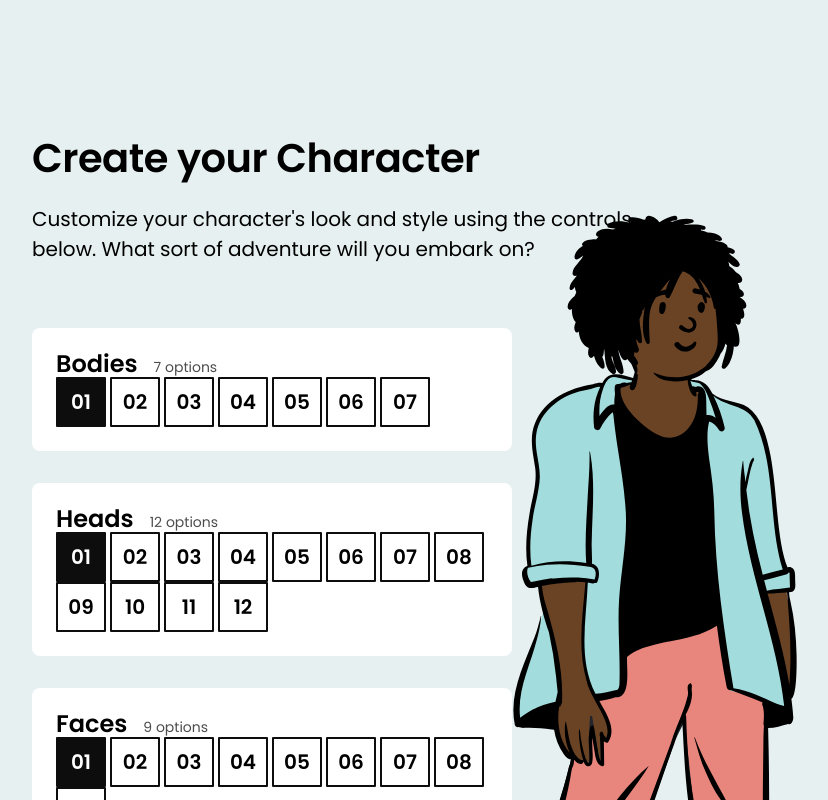
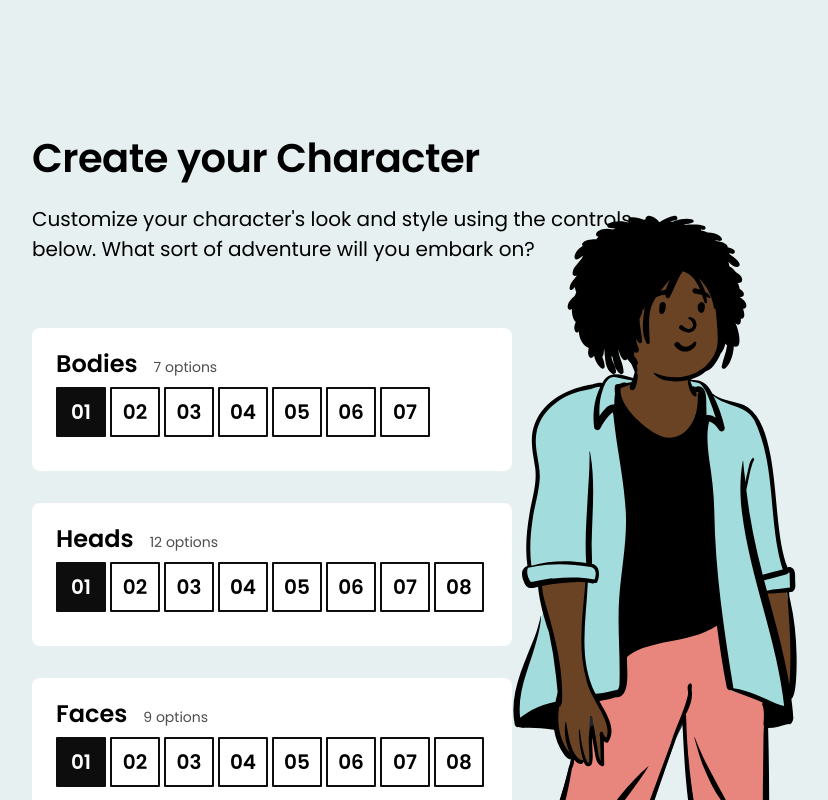
Before and after one commit to akapetano/character-creator, a React (Create React App) app: page / in a window 1280 px wide. Shown: the top 800 px of the page, without its empty margins (128-956 px from the left). Built offline with nearby package versions, Linux system fonts and the light colour scheme.

Commit message:
add overflow to the ControlPanes and finish exercise num 3

```diff
--- a/src/components/ButtonRow/ButtonRow.module.css
+++ b/src/components/ButtonRow/ButtonRow.module.css
@@ -1,2 +1,7 @@
 .buttonRow {
+  overflow-x: scroll;
+  white-space: nowrap;
+  padding-top: 10px;
+  padding-bottom: 30px;
+  margin-bottom: -20px;
 }
--- a/src/components/CharacterEditor/CharacterEditor.module.css
+++ b/src/components/CharacterEditor/CharacterEditor.module.css
@@ -26,13 +26,40 @@
 
 .characterWrapper {
   position: fixed;
-  top: 200px;
-  right: 100px;
+  top: 300px;
+  left: 25vw;
   width: auto;
-  height: 1000px;
+  height: 500px;
   min-height: 500px;
 }
 
 .controlColumn {
   width: 50%;
 }
+
+@media screen and (min-width: 768px) {
+  .characterWrapper {
+    position: fixed;
+    top: 200px;
+    left: unset;
+    right: 100px;
+    width: auto;
+    height: 1000px;
+  }
+}
+
+/* @media screen and (max-width: 620px) {
+  .characterWrapper {
+    top: 50px;
+    right: 0;
+    height: 800px;
+  }
+}
+
+@media screen and (max-width: 350px) {
+  .characterWrapper {
+    top: "50px";
+    right: -25%;
+    height: 600px;
+  }
+} */
```
Also changed, not shown: src/components/ControlPane/ControlPane.js (+5 -7 lines).
